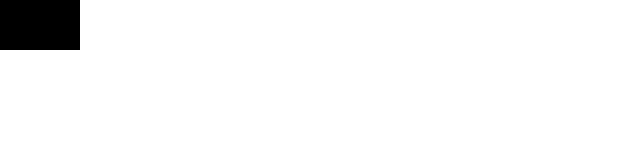
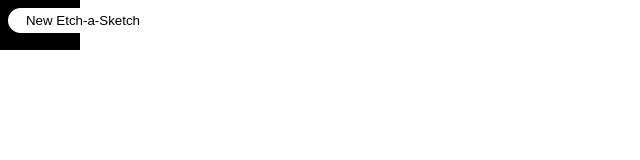
Before and after one commit to alancamachobdz/etch-a-sketch, a plain HTML site: page index.html in a window 1280 px wide. Shown: the whole page, without its empty margins (0-640 px from the left). Drawn offline with Linux system fonts and the light colour scheme.

Commit message:
Added button that prompts userand returns users choice for how many squares to make the grid of the etch-a-sketch.

```diff
--- a/index.html
+++ b/index.html
@@ -7,6 +7,7 @@
     </head>
     <body>
         <div id="container"></div>
+        <button id="btn">New Etch-a-Sketch</button>
         <script src="scripts/main.js"></script>
     </body>
 </html>
--- a/scripts/main.js
+++ b/scripts/main.js
@@ -9,9 +9,17 @@ for(i = 0; i < 256; i++) {
 }
 
 const gridElementList = document.querySelectorAll('.gridElements');
-console.log(gridElementList);
+
 for(let j = 0; j < gridElementList.length; j++) {
     gridElementList[j].addEventListener('mouseover', function() {
         gridElementList[j].style.backgroundColor = 'black';
     })
 }
+
+const button = document.querySelector('#btn');
+button.addEventListener('click', etchASketch)
+
+function etchASketch() {
+    let numberPerSide = Number(prompt('How many squares per side?'));
+    let numberForGrid = numberPerSide * numberPerSide
+}
--- a/styles/main.css
+++ b/styles/main.css
@@ -4,7 +4,21 @@
     height: 100%;
     left: 0;
     top: 0;
+    z-index: 1;
     display: grid;
     grid-template-columns: auto auto auto auto auto auto auto auto auto auto auto auto auto auto auto auto;
     grid-template-rows: auto;
 }
+#btn {
+    position: fixed;
+    z-index: 2;
+    background-color:white;
+    height: 25px;
+    width: 150px;
+    border: 5px blue;
+    border-radius: 50px;
+}
+#btn:hover {
+    background-color: black;
+    color: white;
+}
```
